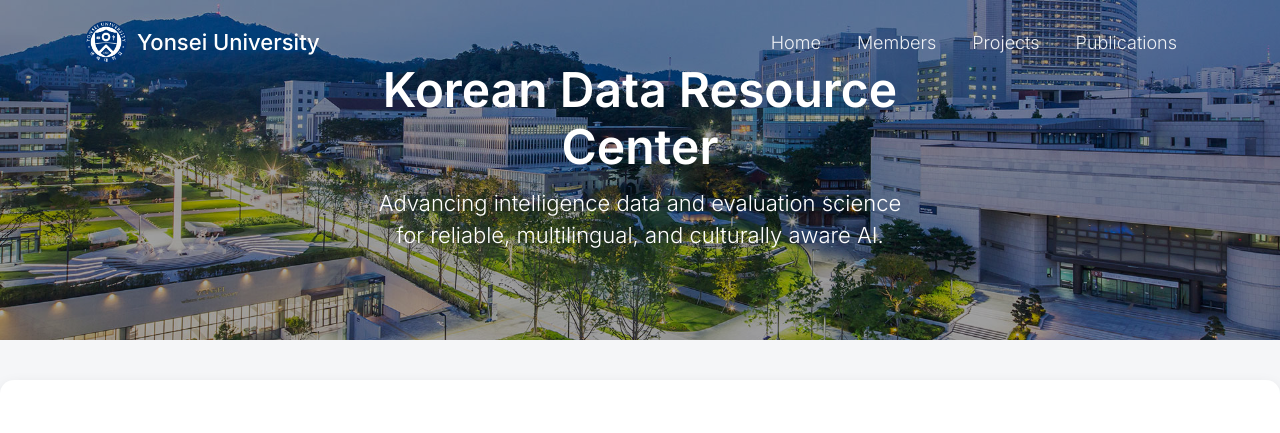
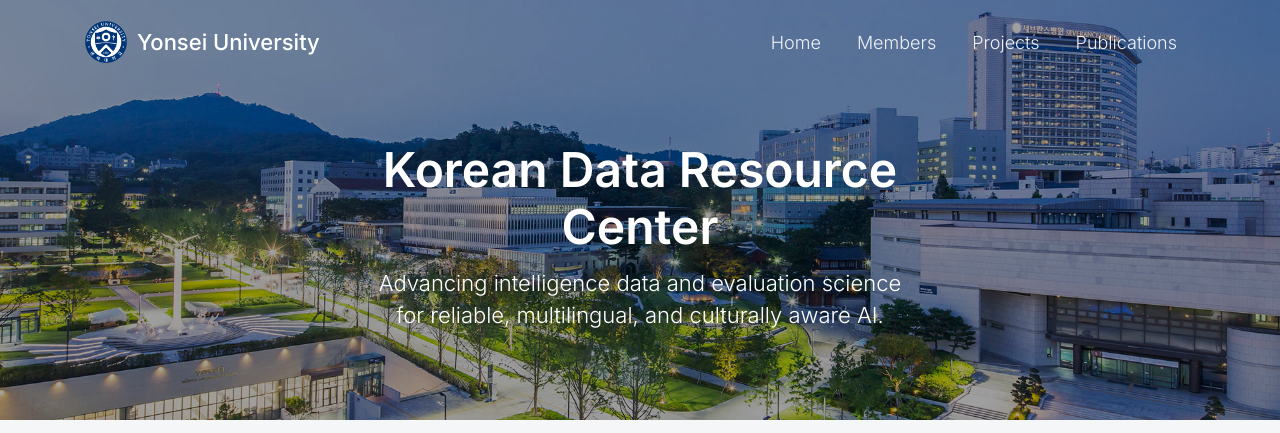
Before and after one commit to wangxiaonan-git/kdarc-lab, a Jekyll site: the page built from index.html, in a window 1280 px wide. Shown: the top 433 px of the page. Built offline with Jekyll 4.4.1, drawn with Linux system fonts in a browser that asks for light colours; some of the changed text lies outside the part shown.

Commit message:
Update default.html

```diff
--- a/_layouts/default.html
+++ b/_layouts/default.html
@@ -60,20 +60,14 @@
 
     /* ====================== HOME HERO ====================== */
     .hero-banner {
-  width: 100vw;
+      width: 100%;
       height: 420px;
       background-image: url('/kdarc-lab/assets/images/background/background1.jpg');
       background-size: cover;
       background-position: center 10%;
       position: relative;
-
-  margin-top: -80px;
-  left: 50%;
-  right: 50%;
-  margin-left: -50vw;
-  margin-right: -50vw;
+      margin-top: 0;
     }
-
 
     .hero-overlay {
       position: absolute;
@@ -132,7 +126,7 @@
 .research-wrapper {
     max-width: 1400px;
     margin: 40px auto 70px auto;
-      padding: 0;
+    padding: 0 0;    /* ⭐ 把左右 padding 去掉 */
 }
 
     .ra-title {
@@ -150,14 +145,16 @@
       margin-bottom: 34px;
     }
 
+    /* 第二行：2 张卡片居中 */
     .ra-row-2 {
       display: grid;
       grid-template-columns: repeat(2, 1fr);
       gap: 34px;
-      justify-content: center;
-      justify-items: center;
+      justify-content: center;  /* ⭐ 整体居中 */
+      justify-items: center;    /* ⭐ 卡片居中 */
     }
 
+    /* 卡片样式保持不变 */
     .ra-card {
       background: linear-gradient(145deg, #ffffff, #f1f3f7);
       border-radius: 14px;
@@ -212,12 +209,11 @@
       color: #333;
     }
 
-    /* ⭐ 绝对保证一行 5 个 */
     .partners-grid {
-      display: flex;
-      flex-wrap: wrap;
-      justify-content: center;
-      gap: 32px 24px;
+      display: grid;
+      grid-template-columns: repeat(auto-fit, minmax(200px, 1fr));
+      gap: 40px 25px;
+      justify-items: center;
     }
 
     .partner-logo-box {
@@ -230,28 +226,29 @@
       padding: 10px;
       background: #fff;
       border: 1px solid rgba(0,0,0,0.05);
-      transition: all 0.3s ease;
+      transition: 0.3s ease;
     }
 
     .partner-logo-box img {
-      max-width: 85%;
-      max-height: 85%;
+      max-width: 70%;
+      max-height: 70%;
       object-fit: contain;
+      transition: 0.25s ease;
     }
 
     .partner-logo-box:hover {
-      transform: translateY(-4px);
+      transform: scale(1.05);
       box-shadow: 0 10px 25px rgba(0,0,0,0.10);
     }
 
-    .big-partner img {
-      transform: none;
-    }
+    .big-partner img { transform: scale(1.5); }
   </style>
+
 </head>
 
 <body>
 
+<!-- NAV -->
 <nav class="navbar navbar-expand-lg navbar-light">
   <div class="container">
     <div class="navbar-brand">
@@ -261,7 +258,11 @@
       Yonsei University
     </div>
 
-    <div class="collapse navbar-collapse">
+    <button class="navbar-toggler" type="button" data-toggle="collapse" data-target="#navbarNav">
+      <span class="navbar-toggler-icon"></span>
+    </button>
+
+    <div class="collapse navbar-collapse" id="navbarNav">
       <ul class="navbar-nav ml-auto">
         <li class="nav-item"><a class="nav-link" href="/kdarc-lab/">Home</a></li>
         <li class="nav-item"><a class="nav-link" href="/kdarc-lab/members.html">Members</a></li>
@@ -272,23 +273,79 @@
   </div>
 </nav>
 
+<!-- SUBPAGE BANNER -->
+{% if page.url != "/" and page.url != "/kdarc-lab/" %}
+<div class="subpage-banner"></div>
+{% endif %}
+
+<!-- HOME HERO -->
 {% if page.url == "/" or page.url == "/kdarc-lab/" %}
 <div class="hero-banner">
   <div class="hero-overlay"></div>
   <div class="hero-center">
     <h1>Korean Data Resource Center</h1>
-    <p>Advancing intelligence data and evaluation science<br>for reliable, multilingual, and culturally aware AI.</p>
+    <p>
+      Advancing intelligence data and evaluation science<br>
+      for reliable, multilingual, and culturally aware AI.
+    </p>
   </div>
 </div>
 {% endif %}
 
+<!-- MAIN CONTENT (non-home) -->
+{% if page.url != "/" and page.url != "/kdarc-lab/" %}
+<div class="content-wrapper">
+  {{ content }}
+</div>
+{% endif %}
+
+<!-- ====================== RESEARCH AREAS (HOME ONLY) ====================== -->
+{% if page.url == "/" or page.url == "/kdarc-lab/" %}
+<div class="research-wrapper">
+  <h2 class="ra-title">Research Areas</h2>
+
+  <!-- 第一行：3 个 -->
+  <div class="ra-row-1">
+    <div class="ra-card" style="--delay:0.1s">
+      <h3>Multimodal AI Safety & Privacy</h3>
+      <p>Frameworks for multimodal privacy detection, high-risk content analysis, geolocation privacy, PII datasets, and de-identification systems.</p>
+    </div>
+
+    <div class="ra-card" style="--delay:0.2s">
+      <h3>Benchmarking & Evaluation Science</h3>
+      <p>Rigorous evaluation of LLMs, focusing on cultural reasoning, figurative language, politeness, safety robustness, and fairness.</p>
+    </div>
+
+    <div class="ra-card" style="--delay:0.3s">
+      <h3>Korean NLP & Linguistic Resources</h3>
+      <p>Large-scale corpora, learner datasets, and linguistic archives supporting Korean NLP research and foundational AI.</p>
+    </div>
+  </div>
+
+  <!-- 第二行：2 个并居中 -->
+  <div class="ra-row-2">
+    <div class="ra-card" style="--delay:0.4s">
+      <h3>AI for Language Education</h3>
+      <p>Automated writing assessment, pronunciation evaluation, and corpus-driven educational AI research.</p>
+    </div>
+
+    <div class="ra-card" style="--delay:0.5s">
+      <h3>Cross-cultural & Applied NLP</h3>
+      <p>Language alignment, East Asian NLP, cultural bias studies, and applied models for real-world domains.</p>
+    </div>
+  </div>
+
+</div>
+{% endif %}
+
+<!-- ====================== FUNDINGS (HOME ONLY) ====================== -->
 {% if page.url == "/" or page.url == "/kdarc-lab/" %}
 <div class="partners-section">
   <h2 class="partners-title">Funding and Partners</h2>
 
   <div class="partners-grid">
-    <div class="partner-logo-box"><img src="/kdarc-lab/assets/images/partne/KISA.png"></div>
-    <div class="partner-logo-box"><img src="/kdarc-lab/assets/images/partne/NIA.jpeg"></div>
+    <div class="partner-logo-box big-partner"><img src="/kdarc-lab/assets/images/partne/KISA.png"></div>
+    <div class="partner-logo-box big-partner"><img src="/kdarc-lab/assets/images/partne/NIA.jpeg"></div>
     <div class="partner-logo-box"><img src="/kdarc-lab/assets/images/partne/NIKL.jpeg"></div>
     <div class="partner-logo-box"><img src="/kdarc-lab/assets/images/partne/IITP.jpg"></div>
     <div class="partner-logo-box"><img src="/kdarc-lab/assets/images/partne/TTA.jpeg"></div>
@@ -298,18 +355,18 @@
     <div class="partner-logo-box"><img src="/kdarc-lab/assets/images/partne/flitto.png"></div>
     <div class="partner-logo-box"><img src="/kdarc-lab/assets/images/partne/thinkbig.png"></div>
     <div class="partner-logo-box"><img src="/kdarc-lab/assets/images/partne/LI.jpg"></div>
-    <div class="partner-logo-box"><img src="/kdarc-lab/assets/images/partne/T scientific.png"></div>
+    <div class="partner-logo-box big-partner"><img src="/kdarc-lab/assets/images/partne/T scientific.png"></div>
     <div class="partner-logo-box"><img src="/kdarc-lab/assets/images/partne/teddysum.png"></div>
     <div class="partner-logo-box"><img src="/kdarc-lab/assets/images/partne/tutorus.png"></div>
-    <div class="partner-logo-box"><img src="/kdarc-lab/assets/images/partne/SIF.jpeg"></div>
-    <div class="partner-logo-box"><img src="/kdarc-lab/assets/images/partne/wv.jpg"></div>
-    <div class="partner-logo-box"><img src="/kdarc-lab/assets/images/partne/kice.png"></div>
-    <div class="partner-logo-box"><img src="/kdarc-lab/assets/images/partne/ICONS.jpg"></div>
-    <div class="partner-logo-box"><img src="/kdarc-lab/assets/images/partne/IIAtecg.jpg"></div>
-    </div>
+    <div class="partner-logo-box big-partner"><img src="/kdarc-lab/assets/images/partne/SIF.jpeg"></div>
+    <div class="partner-logo-box big-partner"><img src="/kdarc-lab/assets/images/partne/wv.jpg"></div>
+    <div class="partner-logo-box big-partner"><img src="/kdarc-lab/assets/images/partne/kice.png"></div>
+    <div class="partner-logo-box big-partner"><img src="/kdarc-lab/assets/images/partne/ICONS.jpg"></div>
+    <div class="partner-logo-box big-partner"><img src="/kdarc-lab/assets/images/partne/IIAtecg.jpg"></div>
   </div>
 </div>
 {% endif %}
+
 {% include footer.html %}
 
 <script src="https://code.jquery.com/jquery-3.5.1.min.js"></script>
```
Also changed, not shown: other parts of _layouts/default.html (+1 -0 lines). Lines whose indentation alone changed are shown as unchanged.
